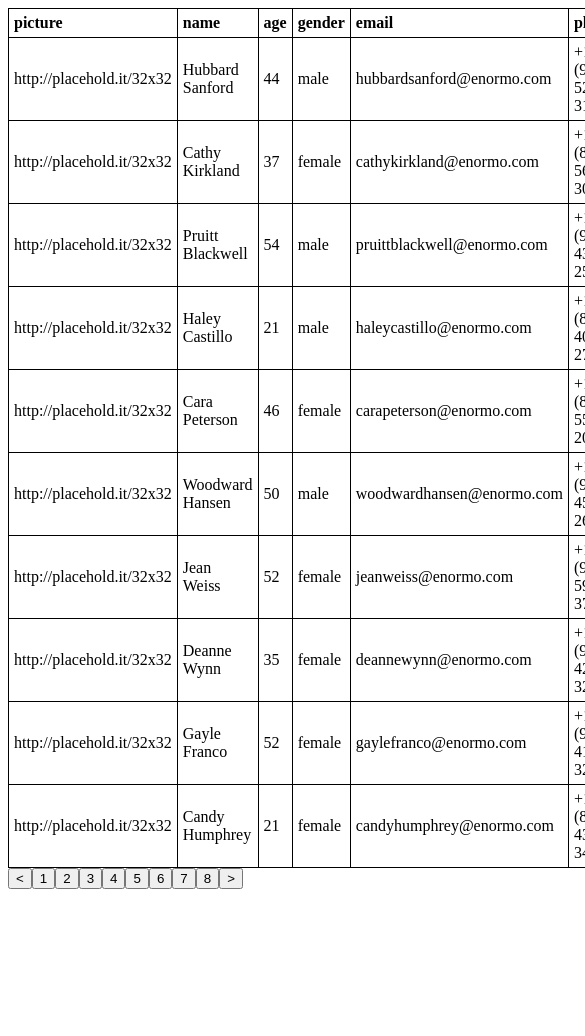
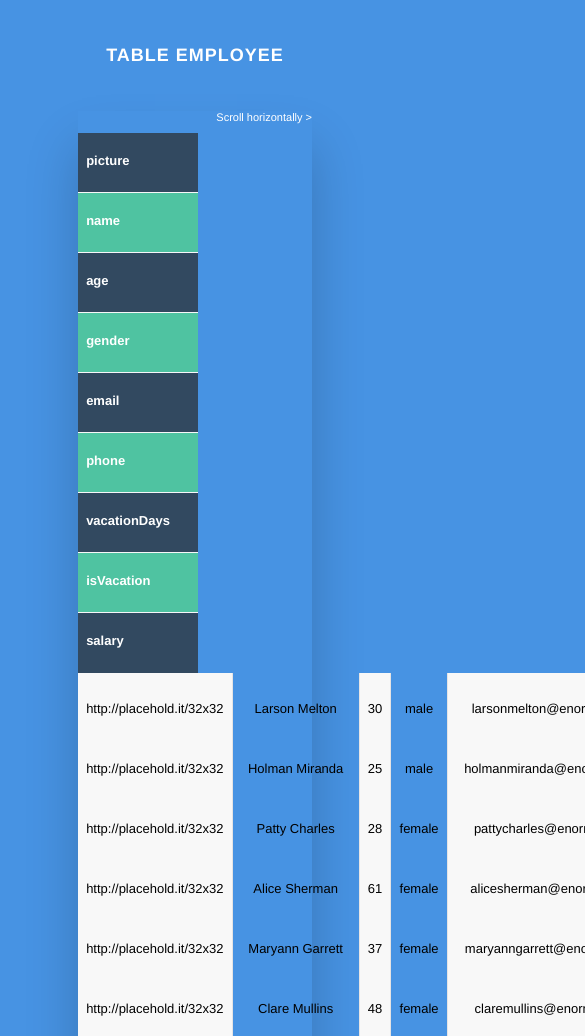
Before and after one commit to Milos9090/tableEmployee, a plain HTML site: page index.html in a window 390 px wide. Shown: the top 1036 px of the page, 585 px wide, since content can reach past the window. Before the commit the page ends 897 px from the top, so only its background shows below. Drawn offline with Linux system fonts and the light colour scheme.

Commit message:
button and css added

```diff
--- a/index.html
+++ b/index.html
@@ -1,17 +1,22 @@
 <!DOCTYPE html>
 <html lang="en">
+
 <head>
     <meta charset="UTF-8">
     <meta name="viewport" content="width=device-width, initial-scale=1.0">
     <meta http-equiv="X-UA-Compatible" content="ie=edge">
     <link rel="stylesheet" href="style.css">
-    <title>Document</title>
+    <title>Table employee</title>
+</head>
 
-</head>
 <body>
-    <table>
-    </table>
-    <script src="main.js"></script>
-    <div class="buttonContainer"></div>
+    <h2>Table employee</h2>
+    <div class="table-wrapper">
+        <table class="fl-table">
+        </table>
+        <script src="main.js"></script>
+        <div class="buttonContainer"></div>
+    </div>
 </body>
+
 </html>
--- a/main.js
+++ b/main.js
@@ -1,4 +1,4 @@
-var listOfEmloyees = []
+let data = ["picture", "name", "age", "gender", "email", "phone", "vacationDays", "isVacation", "salary"];
 class Employee {
   //init
   constructor(employeeData) {
@@ -36,20 +36,8 @@ class Table {
     }
   }
 
-  //pagination
-  pagination() { }
-
-  //search
-  search() { }
-
-  //sort
-  sort() { }
-
-  //filter
-  filter() { }
-
-  generateTable(table, data, start, end) {
-    for (let index = start; index < end; index++) {
+  generateTable(table, data) {
+    for (let index = 0; index < 10; index++) {
       const element = data[index];
       let row = table.insertRow();
       this.insertCellText(element.picture, row)
@@ -64,25 +52,42 @@ class Table {
     };
   }
 
-  createButtons(element,numberOfEmployees){
+  createButtons(element, numberOfEmployees) {
+    this.buttonCreate(element, '<');
+    for (let index = 1; index <= numberOfEmployees; index++) {
+      this.buttonCreate(element, index);
+    }
+    this.buttonCreate(element, '>');
+  }
+
+  buttonCreate(element, simbol) {
     let button = document.createElement("button");
-    let text = document.createTextNode("<");
+    let text = document.createTextNode(simbol);
+    let att = document.createAttribute("onclick");
+    att.value = "paginationTable('" + simbol + "');";
     button.appendChild(text);
+    button.setAttributeNode(att);
     element.appendChild(button);
-    for (let index = 1; index <= numberOfEmployees; index++) {
-      button = document.createElement("button");
-      text = document.createTextNode(index);
-      button.appendChild(text);
-      element.appendChild(button);
-    }
-    button = document.createElement("button");
-    text = document.createTextNode(">");
-    button.appendChild(text);
-    element.appendChild(button);
+  }
+
+  //pagination
+  paginationTable() { }
+
+  //search
+  search() { }
+
+  //sort
+  sort() { }
+
+  //filter
+  filter() { }
+
+  removeTable(table) {
+    table.remove();
   }
 }
 
-async function fetchData() {
+async function fetchData(listOfEmloyees) {
   await fetch('./employee.json')
     .then((response) => {
       return response.json();
@@ -95,17 +100,26 @@ async function fetchData() {
     })
 }
 
+//pagination
+function paginationTable(number, listOfEmloyees) {
+  return listOfEmloyees.slice((number - 1) * 10, number * 10);
+}
+
 async function main() {
-  await fetchData();
+
+  var listOfEmloyees = []
+  await fetchData(listOfEmloyees);
+  var currentEmployeeList = listOfEmloyees;
   let table = document.querySelector("table");
   let buttonContainer = document.querySelector(".buttonContainer");
-  let data = ["picture", "name", "age", "gender", "email", "phone", "vacationDays", "isVacation", "salary"];
 
   var createTable = new Table;
+  createTable.generateTableHead(table, data);
+  createTable.generateTable(table, listOfEmloyees);
+  createTable.createButtons(buttonContainer, Math.ceil(listOfEmloyees.length / 10));
+  var temp = paginationTable(8, listOfEmloyees);
+  console.log(temp);
 
-  createTable.generateTableHead(table, data);
-  createTable.generateTable(table, listOfEmloyees, 10, 20);
-  createTable.createButtons(buttonContainer, Math.ceil(listOfEmloyees.length / 10));
 }
 
 main();
--- a/style.css
+++ b/style.css
@@ -1,4 +1,4 @@
-table, th, td {
+/* table, th, td {
     border: 1px solid black;
     border-collapse: collapse;
   }
@@ -7,4 +7,133 @@ table, th, td {
   }
   th {
     text-align: left;
-  }
+  } */
+
+  *{
+    box-sizing: border-box;
+    -webkit-box-sizing: border-box;
+    -moz-box-sizing: border-box;
+}
+body{
+    font-family: Helvetica;
+    -webkit-font-smoothing: antialiased;
+    background: rgba( 71, 147, 227, 1);
+}
+h2{
+    text-align: center;
+    font-size: 18px;
+    text-transform: uppercase;
+    letter-spacing: 1px;
+    color: white;
+    padding: 30px 0;
+}
+
+/* Table Styles */
+
+.table-wrapper{
+    margin: 10px 70px 70px;
+    box-shadow: 0px 35px 50px rgba( 0, 0, 0, 0.2 );
+}
+
+.fl-table {
+    border-radius: 5px;
+    font-size: 12px;
+    font-weight: normal;
+    border: none;
+    border-collapse: collapse;
+    width: 100%;
+    max-width: 100%;
+    white-space: nowrap;
+    background-color: white;
+}
+
+.fl-table td, .fl-table th {
+    text-align: center;
+    padding: 8px;
+}
+
+.fl-table td {
+    border-right: 1px solid #f8f8f8;
+    font-size: 12px;
+}
+
+.fl-table thead th {
+    color: #ffffff;
+    background: #4FC3A1;
+}
+
+
+.fl-table thead th:nth-child(odd) {
+    color: #ffffff;
+    background: #324960;
+}
+
+.fl-table tr:nth-child(even) {
+    background: #F8F8F8;
+}
+
+/* Responsive */
+
+@media (max-width: 767px) {
+    .fl-table {
+        display: block;
+        width: 100%;
+    }
+    .table-wrapper:before{
+        content: "Scroll horizontally >";
+        display: block;
+        text-align: right;
+        font-size: 11px;
+        color: white;
+        padding: 0 0 10px;
+    }
+    .fl-table thead, .fl-table tbody, .fl-table thead th {
+        display: block;
+    }
+    .fl-table thead th:last-child{
+        border-bottom: none;
+    }
+    .fl-table thead {
+        float: left;
+    }
+    .fl-table tbody {
+        width: auto;
+        position: relative;
+        overflow-x: auto;
+    }
+    .fl-table td, .fl-table th {
+        padding: 20px .625em .625em .625em;
+        height: 60px;
+        vertical-align: middle;
+        box-sizing: border-box;
+        overflow-x: hidden;
+        overflow-y: auto;
+        width: 120px;
+        font-size: 13px;
+        text-overflow: ellipsis;
+    }
+    .fl-table thead th {
+        text-align: left;
+        border-bottom: 1px solid #f7f7f9;
+    }
+    .fl-table tbody tr {
+        display: table-cell;
+    }
+    .fl-table tbody tr:nth-child(odd) {
+        background: none;
+    }
+    .fl-table tr:nth-child(even) {
+        background: transparent;
+    }
+    .fl-table tr td:nth-child(odd) {
+        background: #F8F8F8;
+        border-right: 1px solid #E6E4E4;
+    }
+    .fl-table tr td:nth-child(even) {
+        border-right: 1px solid #E6E4E4;
+    }
+    .fl-table tbody td {
+        display: block;
+        text-align: center;
+    }
+}
```
Also changed, not shown: employee.js (deleted, +0 -57 lines).
